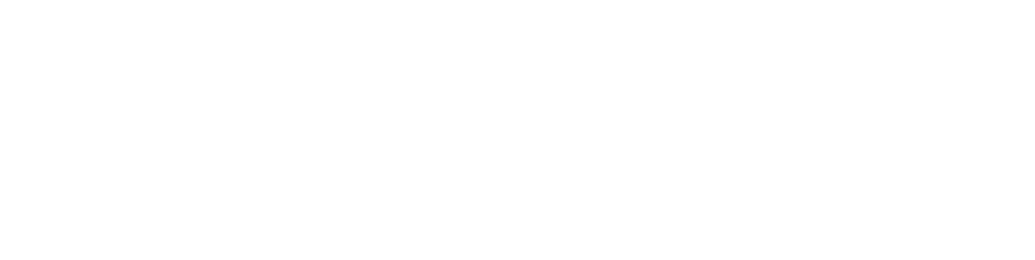
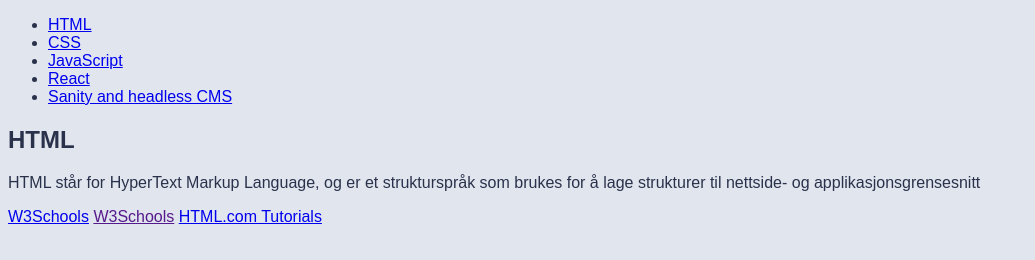
Before and after one commit to fatima417/uin24ak2_resource_layout_Ahmad, a plain HTML site: page Index.html in a window 1280 px wide. Shown: the whole page, without its empty margins (0-1035 px from the left). Drawn offline with Linux system fonts and the light colour scheme.

Commit message:
endringer

```diff
--- a/Index.html
+++ b/Index.html
@@ -3,9 +3,31 @@
 <head>
     <meta charset="UTF-8">
     <meta name="viewport" content="width=device-width, initial-scale=1.0">
-    <title>Document</title>
+    <link rel="stylesheet" href="css/style.css" type="text/css">
+    <title>HTML</title>
 </head>
 <body>
+    <header>
+        <nav>
+            <ul>
+                <li><a href="#">HTML</a></li>
+                <li><a href="#">CSS</a></li>
+                <li><a href="#">JavaScript</a></li>
+                <li><a href="#">React</a></li>
+                <li><a href="#">Sanity and headless CMS</a></li>
+            </ul>
+        </nav>
+    </header>
+    <main>
+        <h2>HTML</h2>
+        <p>HTML står for HyperText Markup Language, og er et strukturspråk som brukes for å lage strukturer til nettside- og applikasjonsgrensesnitt</p>
+        <a href="https://www.w3schools.com/">W3Schools</a>
+        <a href="">W3Schools</a>
+        <a href="https://www.w3schools.com/html/default.asp">HTML.com Tutorials</a>
 
+    </main>
+    <footer>
+        <script src="ressurser.js"></script>
+    </footer>
 </body>
 </html>
--- /dev/null
+++ b/css/style.css
@@ -0,0 +1,5 @@
+body {
+    font-family: 'Montserrat', sans-serif;
+    background-color: #E1E5EE;
+    color: #2A324B;
+}
```
